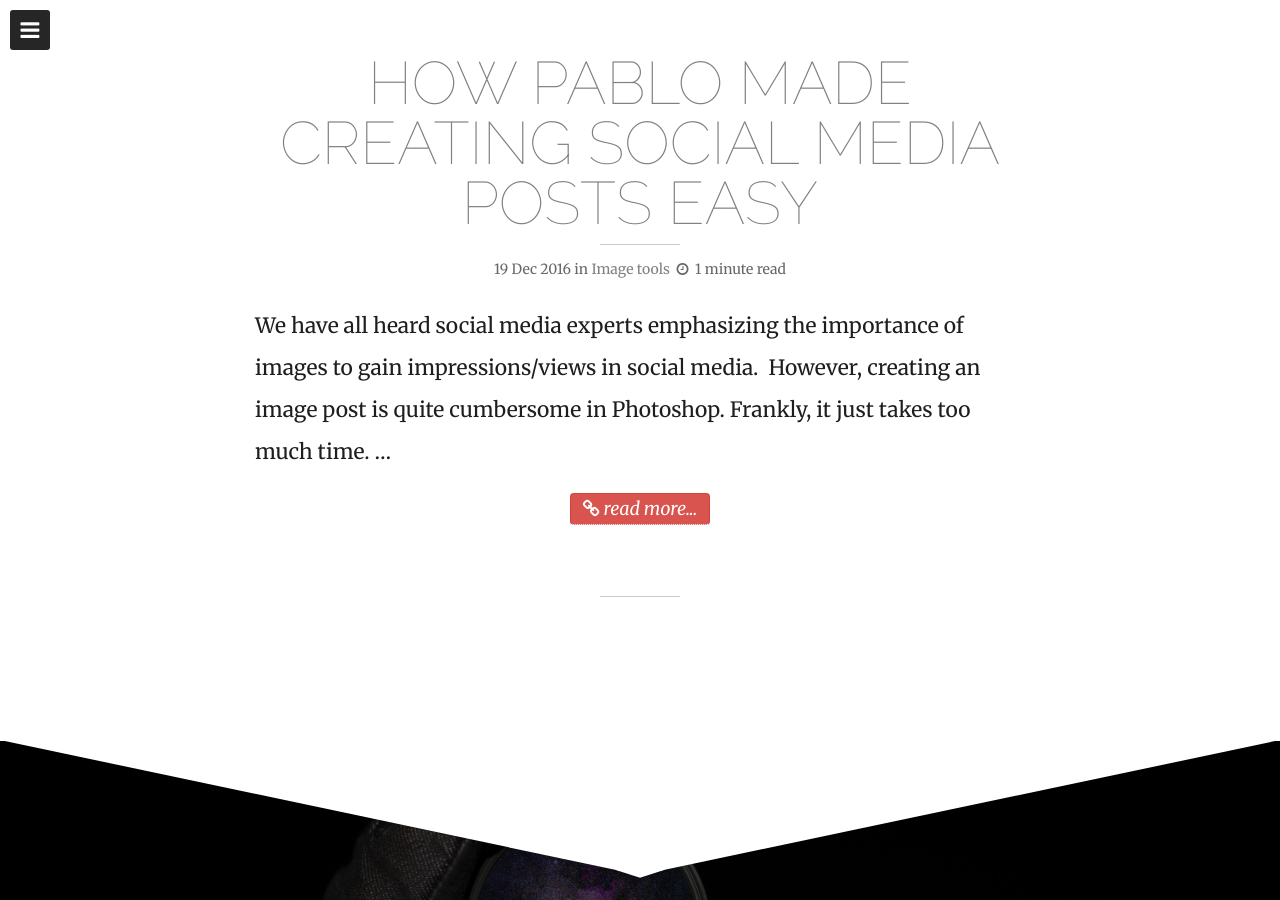
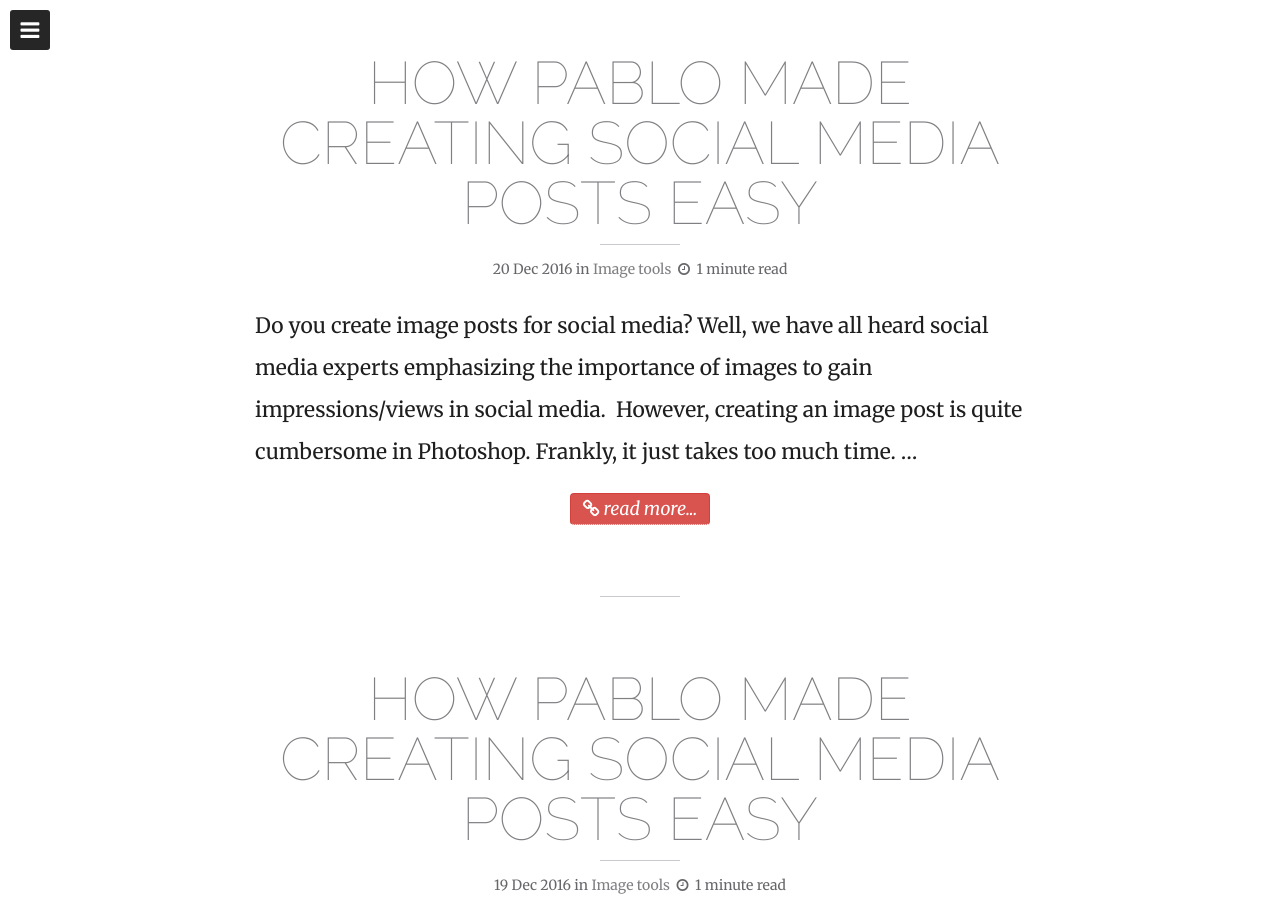
Before and after one commit to Tousif1363/my-blog, a Jekyll site: the page built from index.html, in a window 1280 px wide and 900 px high, scrolled down 559 px. Built offline with Jekyll 4.4.1, drawn with Linux system fonts in a browser that asks for light colours; the list of posts is cut into pages by our own code.

Commit message:
updated disqus shortname and edited the first post

```diff
--- a/_config.yml
+++ b/_config.yml
@@ -1,7 +1,7 @@
 title:            Quickie Post
 description:      I am short on time; I am guessing you are short on time. So, lets do this quick. #Site description for the metas.
 logo:             qp.png
-disqus_shortname: shortname
+disqus_shortname: http-www-quickiepost-com
 # Assign a default image for your site's header and footer
 default_bg:       default_bg.jpg
 search:           true
@@ -14,7 +14,7 @@
 # Specify the fin color in RGB value
 fin_color:        "33,81,122" #21517A
 # Change url to your domain. Leave localhost server or blank when working locally.
-url:          http://tousif1363.github.io/my-blog
+url:          http://www.quickiepost.com
 # baseurl:
 
 excerpt_separator: <!--excerpt-->
--- /dev/null
+++ b/_posts/2016-12-20-how-pablo-made-creating-social-media-posts-easy.md
@@ -0,0 +1,55 @@
+---
+layout: post
+title: "How Pablo made creating social media posts easy"       # Title of the post
+description: Pablo is awesome. What is Pablo? I am glad you asked.  # Description of the post, used for Facebook Opengraph & Twitter
+headline: Let's skip cuddling and get right down to it       # Will appear in bold letters on top of the post
+modified: 2016-12-20                # Date
+category: image tools
+tags: [pablo, buffer, social media]
+imagefeature: art_wall.jpg
+comments: true
+mathjax:
+---
+Do you create image posts for social media?
+
+Well, we have all heard social media experts emphasizing the importance of images
+to gain impressions/views in social media.
+<br>However, creating an image post is quite cumbersome in Photoshop. Frankly, it just takes too much time.
+
+<!--excerpt-->
+
+One day I discovered [Canva](https://www.canva.com/ "Canva"){:target="_blank"}. Creating image posts became simple. Layering, filters, cropping etc. along
+with predefined templates; What more can you ask for?
+
+Life was good, till I met Pablo. BAM! Simple became easy.
+
+<figure>
+	<a href="{{ site.url }}/images/gallery/pablo_posts.png"><img src="{{ site.url }}/images/gallery/pablo_posts.png"></a>
+</figure>
+
+The above image post was made using Pablo.
+
+1. <b>Selecting canvas size</b>: You can select a canvas for Pinterest, Instagram, Facebook or
+Twitter. Each platform has its own dimension rules for images; This is taken care by Pablo.
+1. <b>Selecting a background</b>: I normally select free stock Photos from [Unsplash](https://unsplash.com/ "Unsplash"){:target="_blank"} ; High resolution
+photos that are free to use. Pablo uses Unsplash by default to set background images.
+1. <b>Writing the text</b>: The text section is divided into header, body and caption.
+It also generates random inspirational quotes for you.
+1. <b>Setting your logo</b>: Upload your logo once and forget about it. You have the option to
+hide it, change the size and add radius to make it rounded.
+1. <b>Sharing the post</b>: One click share to
+Twitter, Facebook, Pinterest and Instagram; You can also download or buffer the post.
+
+
+<figure class="half">
+	<a href="{{ site.url }}/images/gallery/pablo1.png"><img src="{{ site.url }}/images/gallery/pablo1.png"></a>
+	<a href="{{ site.url }}/images/gallery/pablo2.png"><img src="{{ site.url }}/images/gallery/pablo2.png"></a>
+</figure>
+
+Even writing the text can be eliminated by using
+the [Pablo extension for Chrome](https://chrome.google.com/webstore/detail/pablo/gfpibnlcombjoeejlongmihndgkpnjjo "Pablo extension for Chrome"){:target="_blank"} .
+
+>&quot;Art is the elimination of the unnecessary.&quot;
+><small><cite title="Pablo Picasso">Pablo Picasso</cite></small>
+
+Still can't believe it's that simple. Give it a try : [Pablo](https://pablo.buffer.com/ "Pablo"){:target="_blank"} . <br>I bet you won't regret it.
```
